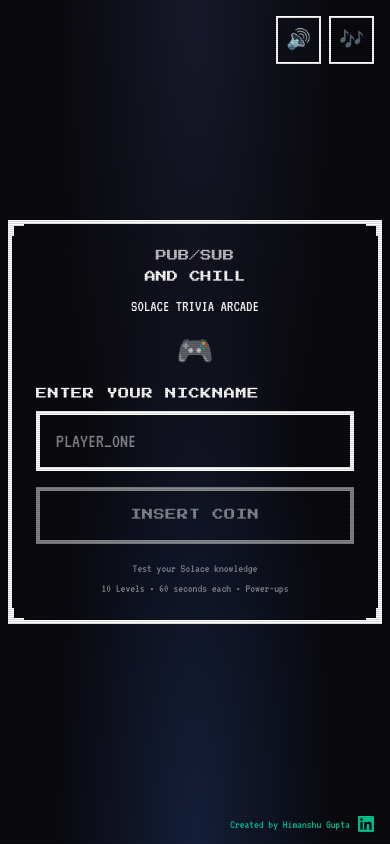
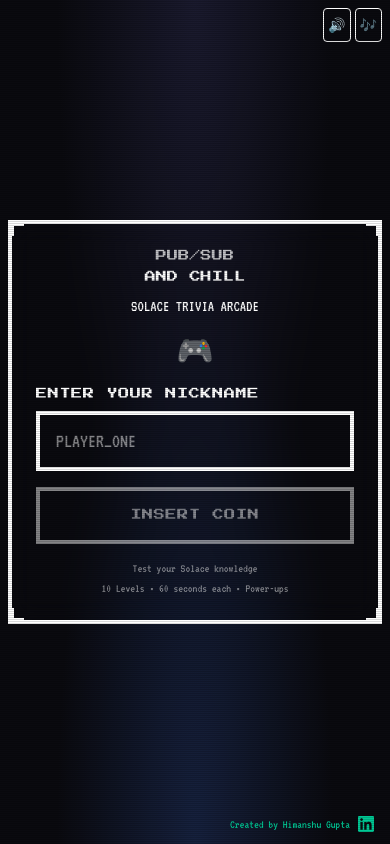
Before and after one commit to himoacs/pub-sub-and-chill, a React (Vite) app: page / in a window 390 px wide. Built offline with nearby package versions, Linux system fonts and the light colour scheme; the HTML template or start-up script is replaced by a standard one.

Commit message:
fix: Audio buttons - smaller on mobile, hidden during gameplay, init on click

```diff
--- a/src/App.tsx
+++ b/src/App.tsx
@@ -108,21 +108,27 @@
       {/* Scanline overlay */}
       <div className="scanline-overlay" />
 
-      {/* Audio controls */}
-      <div className="fixed top-4 right-4 z-50 flex gap-2">
+      {/* Audio controls - hidden during gameplay on mobile to avoid overlap */}
+      <div className={`fixed top-2 right-2 md:top-4 md:right-4 z-50 flex gap-1 md:gap-2 ${screen === 'playing' ? 'hidden md:flex' : 'flex'}`}>
         <button
-          onClick={toggleMute}
-          className="p-2 bg-arcade-dark/80 border-2 border-arcade-purple/50 hover:border-arcade-purple transition-colors"
+          onClick={() => {
+            audioService.init();
+            toggleMute();
+          }}
+          className="p-1 md:p-2 bg-arcade-dark/90 border border-arcade-purple/50 hover:border-arcade-purple transition-colors rounded"
           title={state.isMuted ? 'Unmute' : 'Mute'}
         >
-          <span className="text-xl">{state.isMuted ? '🔇' : '🔊'}</span>
+          <span className="text-sm md:text-xl">{state.isMuted ? '🔇' : '🔊'}</span>
         </button>
         <button
-          onClick={toggleMusic}
-          className="p-2 bg-arcade-dark/80 border-2 border-arcade-purple/50 hover:border-arcade-purple transition-colors"
+          onClick={() => {
+            audioService.init();
+            toggleMusic();
+          }}
+          className="p-1 md:p-2 bg-arcade-dark/90 border border-arcade-purple/50 hover:border-arcade-purple transition-colors rounded"
           title={state.musicEnabled ? 'Disable Music' : 'Enable Music'}
         >
-          <span className="text-xl">{state.musicEnabled ? '🎵' : '🎶'}</span>
+          <span className="text-sm md:text-xl">{state.musicEnabled ? '🎵' : '🎶'}</span>
         </button>
       </div>
 
@@ -302,7 +308,7 @@
             initial={{ opacity: 0 }}
             animate={{ opacity: 1 }}
             exit={{ opacity: 0 }}
-            className="h-screen flex flex-col p-2 md:p-4 pt-10 md:pt-4 overflow-hidden"
+            className="h-screen flex flex-col p-2 md:p-4 pt-2 md:pt-4 overflow-hidden"
           >
             {/* Header */}
             <div className="flex-shrink-0 mb-2 md:mb-6">
```
